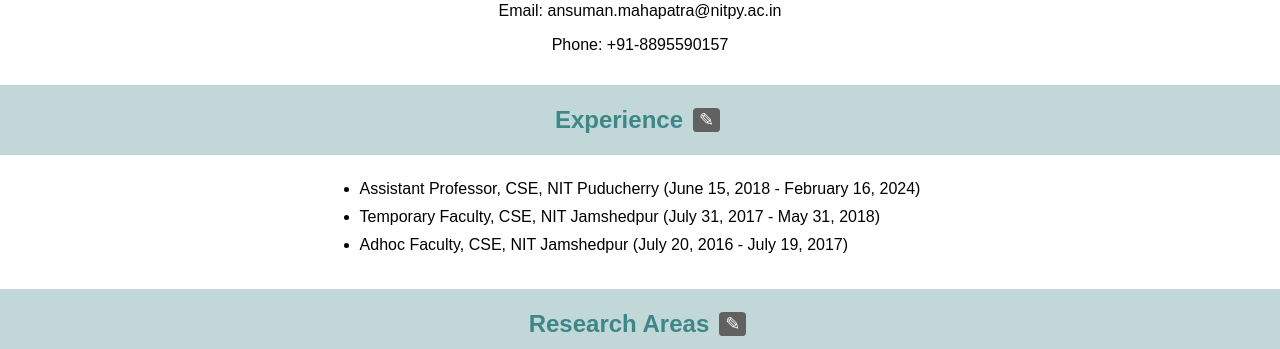
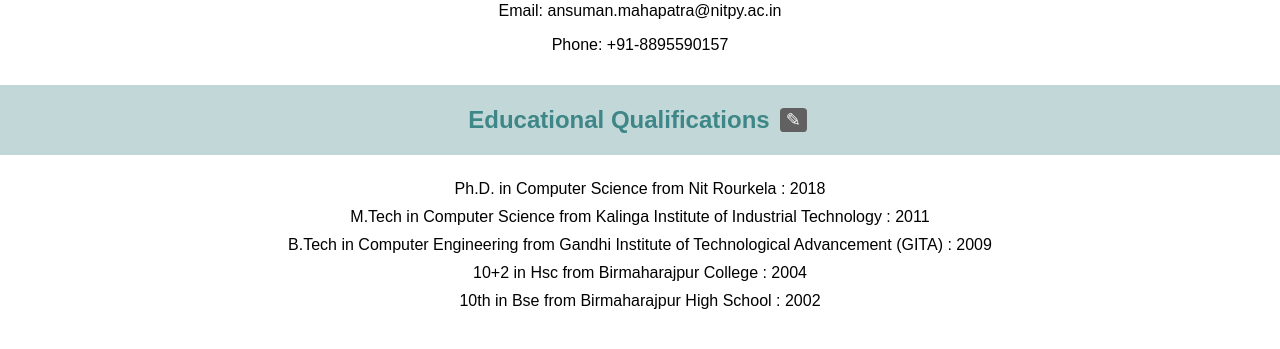
Before and after one commit to Aza3l01/FacultyWebPortal, a Vue app: page / in a window 1280 px wide. Shown: the part 451-800 px from the top of the page. Built offline with nearby package versions, Linux system fonts and the light colour scheme.

Commit message:
modified

```diff
--- a/src/App.vue
+++ b/src/App.vue
@@ -2,6 +2,7 @@
 import NavBar from './components/NavBar.vue';
 import EditableBanner from './components/banner/EditableBanner.vue';
 import Details from './components/Details.vue';
+import Educational from './components/Educational.vue';
 import Experience from './components/Experience.vue';
 import Research from './components/Research.vue';
 import Academic from './components/Academic.vue';
@@ -12,6 +13,7 @@ import Academic from './components/Academic.vue';
     <NavBar />
     <EditableBanner />
     <Details />
+    <Educational />
     <Experience />
     <Research />
     <Academic />
--- /dev/null
+++ b/src/components/Educational.vue
@@ -0,0 +1,148 @@
+<template>
+    <div class="educational">
+      <div class="header-container">
+        <h2 class="heading">Educational Qualifications</h2>
+        <div class="buttons">
+          <button @click="toggleEditMode">{{ editMode ? 'Save' : '✎' }}</button>
+          <button v-if="editMode" @click="addQualification">+</button>
+          <button v-if="editMode" @click="cancelEdit">Cancel</button>
+        </div>
+      </div>
+      <ul>
+        <li v-for="(qualification, index) in qualifications" :key="index">
+          <template v-if="editMode">
+            <input type="text" v-model="qualification.degree" class="edit-input" placeholder="Degree" @focus="clearPlaceholder(index)" />
+            <input type="text" v-model="qualification.field" class="edit-input" placeholder="Field" />
+            <input type="text" v-model="qualification.university" class="edit-input" placeholder="University" />
+            <datepicker v-model="qualification.year" class="date-picker" placeholder="Year" :config="{ format: 'yyyy' }" :editable="true"></datepicker>
+          </template>
+          <template v-else>
+  <span>
+    {{ qualification.degree }} in {{ qualification.field }} from {{ qualification.university }} : {{ formatDate(qualification.year) }}
+  </span>
+</template>
+
+        </li>
+      </ul>
+    </div>
+  </template>
+
+  <script>
+  import Datepicker from 'vue3-datepicker';
+
+  export default {
+    components: {
+      Datepicker
+    },
+    data() {
+      return {
+        editMode: false,
+        qualifications: [
+          { degree: 'Ph.D.', field: 'Computer Science', university: 'Nit Rourkela', year: new Date(2018,0,1) },
+          { degree: 'M.Tech', field: 'Computer Science', university: 'Kalinga Institute of Industrial Technology ', year: new Date(2011,0,1) },
+          { degree: 'B.Tech', field: 'Computer Engineering', university: 'Gandhi Institute of Technological Advancement (GITA)', year: new Date(2009,0,1) },
+          { degree: '10+2', field: 'Hsc', university: 'Birmaharajpur College', year: new Date(2004,0,1) },
+          { degree: '10th', field: 'Bse', university: 'Birmaharajpur High School', year: new Date(2002,0,1) },
+        ],
+      };
+    },
+    methods: {
+      toggleEditMode() {
+        if (this.editMode) {
+          this.qualifications = this.qualifications.filter(q => q.degree.trim() !== '');
+        }
+        this.editMode = !this.editMode;
+      },
+      addQualification() {
+        if (this.editMode) {
+          this.qualifications.push({ degree: '', field: '', university: '', year: new Date() });
+        }
+      },
+      clearPlaceholder(index) {
+        this.qualifications[index].degree = '';
+        this.qualifications[index].field = '';
+        this.qualifications[index].university = '';
+      },
+      cancelEdit() {
+      this.editMode = false;
+      // Reset the input fields or perform other cancelation logic if needed
+    },
+      formatDate(date) {
+    return date.getFullYear().toString();
+  }
+    },
+  };
+  </script>
+
+  <style scoped>
+  .educational {
+    font-family:Arial, Helvetica, sans-serif;
+    display: flex;
+    flex-direction: column;
+    align-items: center;
+  }
+
+  .header-container {
+    display: flex;
+    justify-content: center; /* Center content horizontally */
+    align-items: center;
+    width: 100%;
+    background-color: #c2d8d8;
+    padding: 10px 20px; /* Padding for the heading */
+    height: 50px;
+    margin-top: 15px;
+  }
+
+  .heading {
+  color: #3e8687;
+  margin: 0;
+  text-align: center;
+}
+
+
+  .buttons {
+    display: flex;
+  }
+
+  button {
+    background: #616161;
+    border: none;
+    cursor: pointer;
+    font-size: 18px;
+    color: #ffffff;
+    border-radius: 15%;
+    margin-left: 10px;
+    margin-right: 5px;
+  }
+
+  button:hover {
+    background-color: #2c5f60;
+  }
+
+  ul {
+    list-style-type: none;
+    padding: 25px;
+    margin: 0;
+    text-align: center;
+  }
+
+  li {
+    margin-bottom: 10px;
+  }
+
+  .edit-input {
+    width: 400px;
+    padding: 5px;
+    border-radius: 5px;
+  }
+
+  .edit-input::placeholder {
+    color: #aaa;
+    opacity: 0.5;
+  }
+
+  .date-picker {
+    margin-left: 10px;
+    margin-right: 10px;
+  }
+  </style>
```
